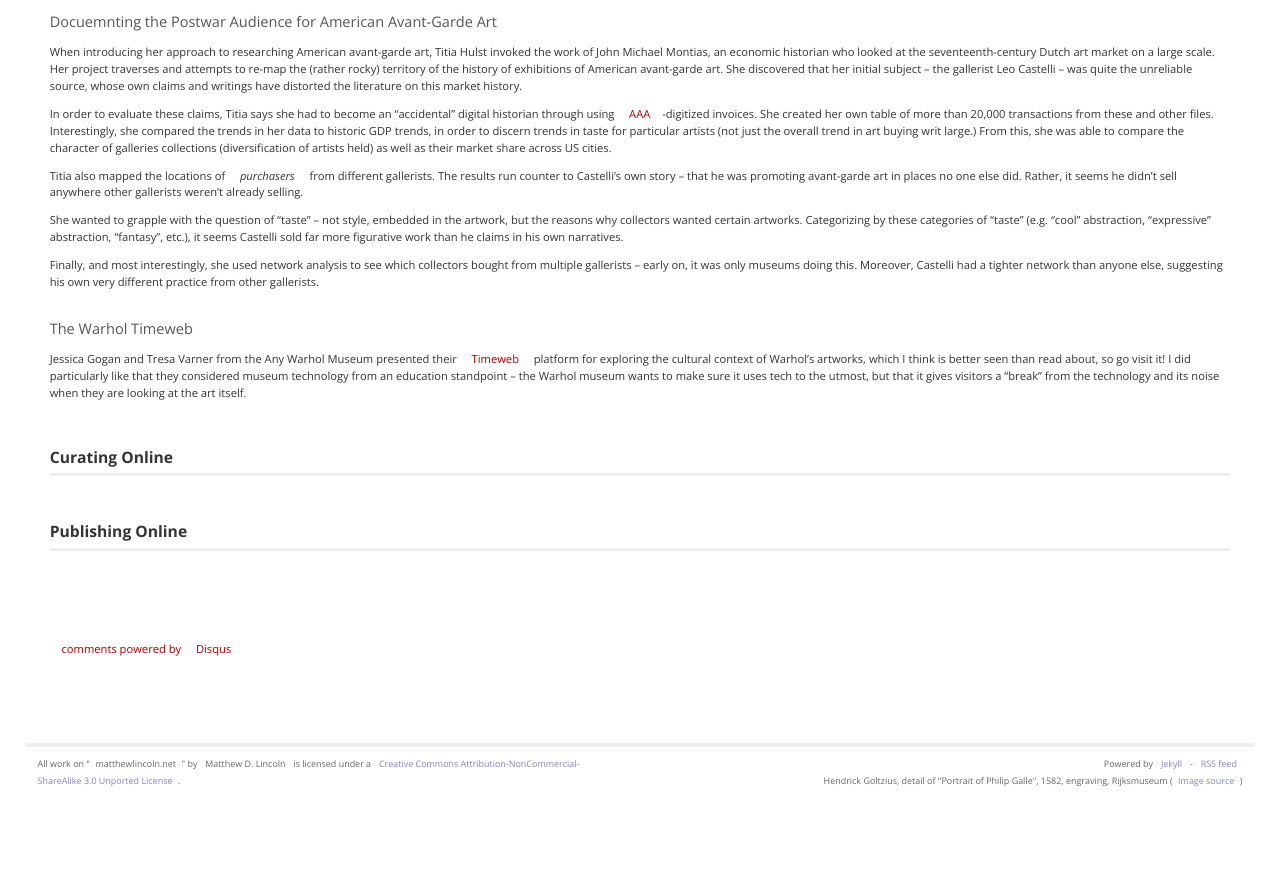
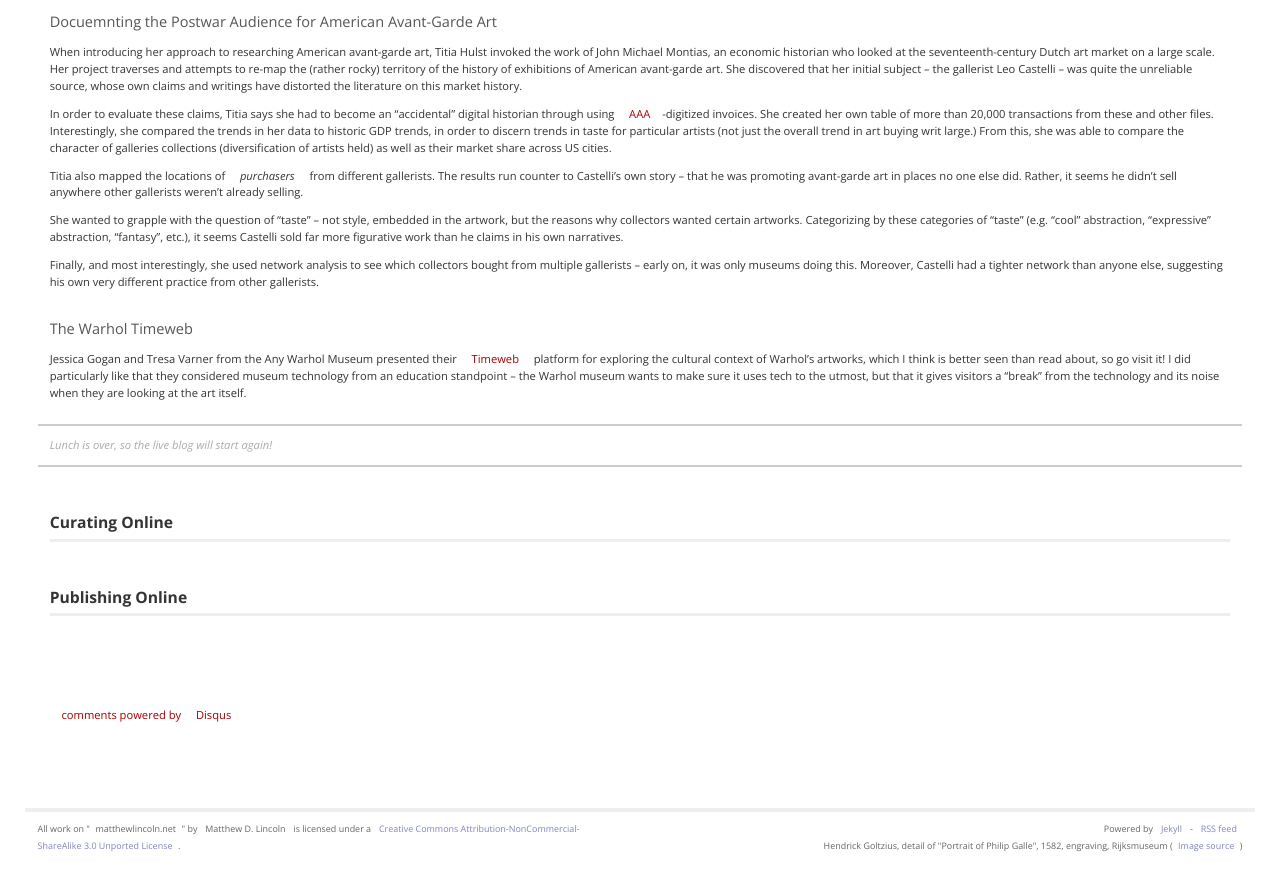
Before and after one commit to mdlincoln/mdlincoln.github.io, a Jekyll site: the page built from _posts/2013-11-15-american-art-history-and-digital-scholarship.md, in a window 1280 px wide and 900 px high, scrolled down 1618 px. Shown: the top 891 px of the window. Built offline with Jekyll 4.4.1, drawn with Linux system fonts in a browser that asks for light colours; comment, search, counter and statistics services are not loaded; before the commit the page ends 2452 px from its top, so only the background shows below that.

Commit message:
lunch notice

```diff
--- a/_posts/2013-11-15-american-art-history-and-digital-scholarship.md
+++ b/_posts/2013-11-15-american-art-history-and-digital-scholarship.md
@@ -98,6 +98,10 @@ Moreover, Castelli had a tighter network than anyone else, suggesting his own ve
 Jessica Gogan and Tresa Varner from the Any Warhol Museum presented their [Timeweb](http://warhol.gradientlabs.com/) platform for exploring the cultural context of Warhol's artworks, which I think is better seen than read about, so go visit it!
 I did particularly like that they considered museum technology from an education standpoint -- the Warhol museum wants to make sure it uses tech to the utmost, but that it gives visitors a "break" from the technology and its noise when they are looking at the art itself.
 
+<aside>
+<p>Lunch is over, so the live blog will start again!</p>
+</aside>
+
 # Curating Online
 
 # Publishing Online
```
